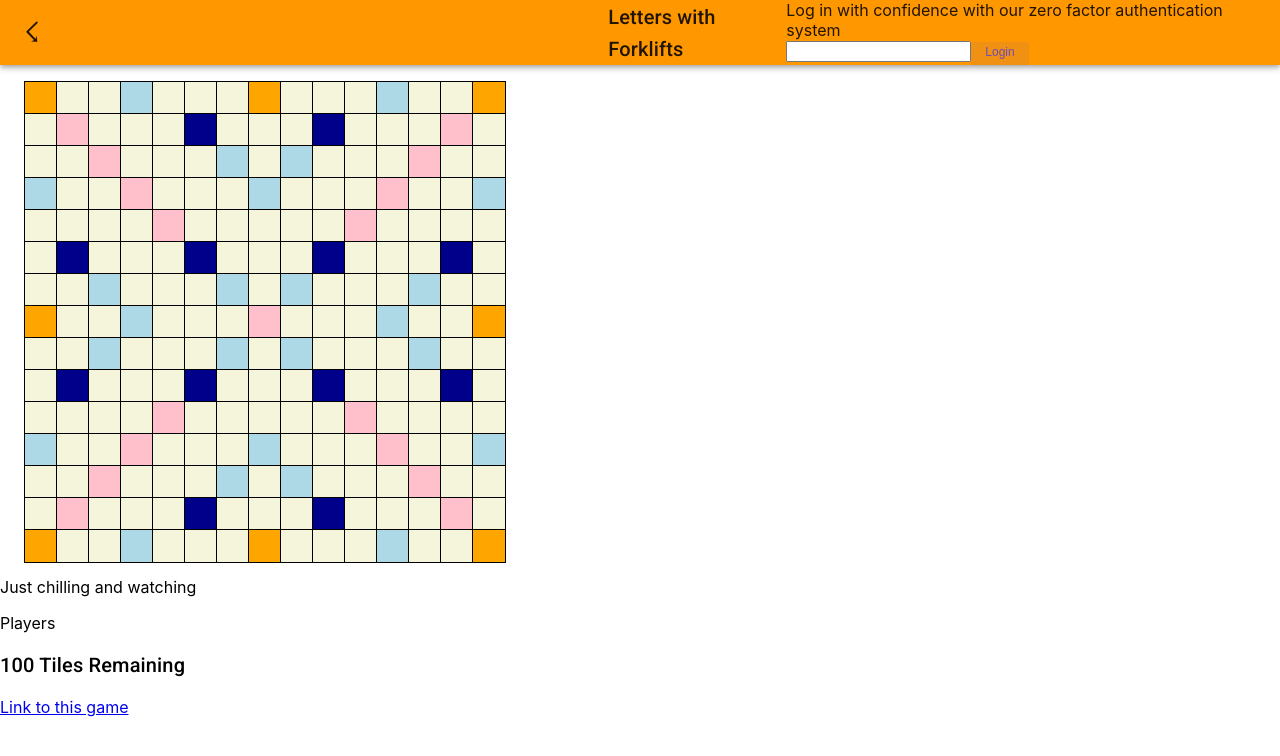
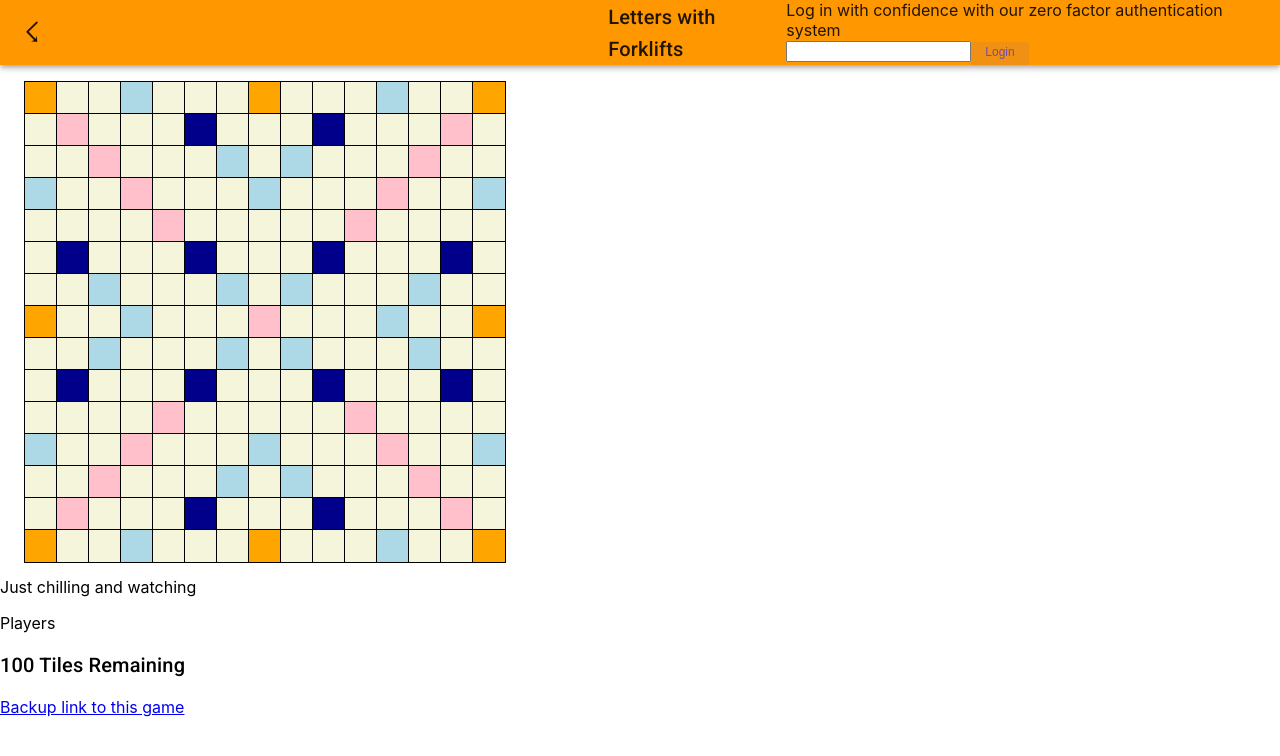
Before and after one commit to thjc/lwf, a React (Create React App) app: page / in a window 1280 px wide. Shown: the top 756 px of the page. Built offline with nearby package versions, Linux system fonts and the light colour scheme.

Commit message:
Change text on full state game link

```diff
--- a/src/features/gameLink/GameLink.tsx
+++ b/src/features/gameLink/GameLink.tsx
@@ -41,7 +41,7 @@ export function GameLink () {
 
   return (
     <Box>
-      <a href={gameLink}>Link to this game</a>
+      <a href={gameLink}>Backup link to this game</a>
     </Box>
   )
 }
```
